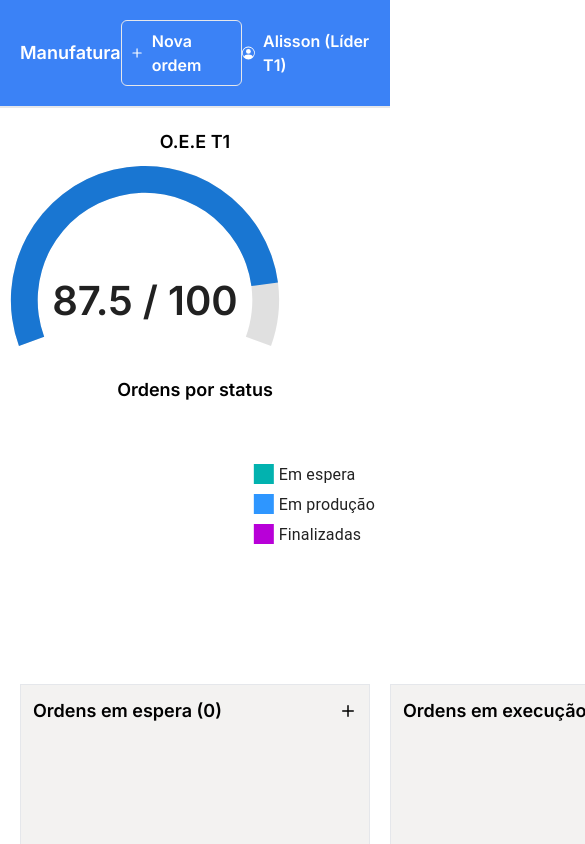
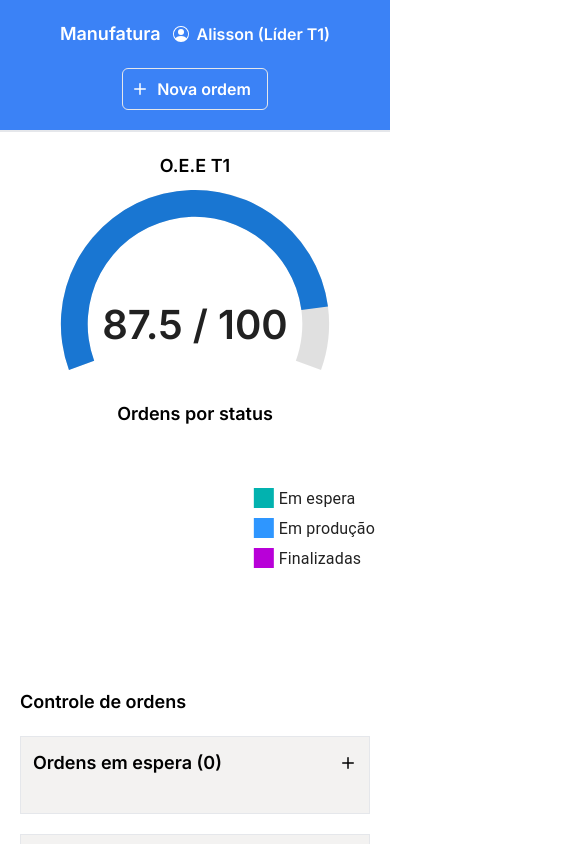
Before and after one commit to JoaoCheddarLima/manufactoring, a Next.js app: page / in a window 390 px wide. Shown: the top 844 px of the page, 585 px wide, since content can reach past the window. Built offline with nearby package versions, Linux system fonts and the light colour scheme.

Commit message:
REFACT: Responsivity

```diff
--- a/app/components/charts/page.tsx
+++ b/app/components/charts/page.tsx
@@ -20,7 +20,7 @@ export default function Charts(
     return (
         <div className='flex flex-col gap-5 justify-center w-full items-center p-5'>
             <div className='flex flex-col gap-5 md:flex-row'>
-                <div className='flex flex-col'>
+                <div className='flex flex-col items-center'>
                     <h1 className='text-center text-lg'>
                         O.E.E T1
                     </h1>
@@ -42,7 +42,7 @@ export default function Charts(
                         height={200}
                     />
                 </div>
-                <div className='flex flex-col'>
+                <div className='flex flex-col items-center'>
                     <h1 className='text-center text-lg'>
                         Ordens por status
                     </h1>
--- a/app/components/kanban/card/page.tsx
+++ b/app/components/kanban/card/page.tsx
@@ -58,7 +58,8 @@ export function KanbanGrid({
     children: React.ReactNode
 }) {
     return (
-        <div className='w-full h-max flex flex-col md:flex-row md:justify-between flex-wrap p-5 gap-5 md:gap-0 font-thin rounded-md'>
+        <div className='w-full h-full flex flex-col font-thin rounded-md p-5 gap-5
+        md:h-max md:flex-row md:justify-between md:gap-0'>
             {children}
         </div>
     );
--- a/app/components/nav/page.tsx
+++ b/app/components/nav/page.tsx
@@ -13,9 +13,20 @@ export default function MainTopNav() {
     const [waitingModalOpen, setWaitingModalOpen] = useState<boolean>(false);
 
     return (
-        <div className='flex justify-between p-5 border-b-2 font-thin bg-blue-500 text-white '>
+        <div className='flex flex-col justify-center items-center gap-5 md:gap-0 md:flex-row md:justify-between p-5 border-b-2 font-thin bg-blue-500 text-white '>
+            <div className='md:hidden flex gap-3'>
+                <Link
+                    className='flex items-center'
+                    href='/'
+                >
+                    <h1 className='text-lg'>
+                        Manufatura
+                    </h1>
+                </Link>
+                <WorkerCard />
+            </div>
             <Link
-                className='flex items-center'
+                className='items-center hidden md:block'
                 href='/'
             >
                 <h1 className='text-lg'>
@@ -40,7 +51,9 @@ export default function MainTopNav() {
                     <OrdemCard />
                 </BaseModal>
             </div>
-            <WorkerCard />
+            <div className='hidden md:block'>
+                <WorkerCard />
+            </div>
         </div>
     );
 }
--- a/app/page.tsx
+++ b/app/page.tsx
@@ -34,9 +34,14 @@ export default function Automaticas() {
             <Charts
                 orders={allOrders}
             />
-            <Kanban
-                orders={allOrders}
-            />
+            <div className='flex flex-col'>
+                <h1 className='text-lg pl-5'>
+                    Controle de ordens
+                </h1>
+                <Kanban
+                    orders={allOrders}
+                />
+            </div>
         </div>
     );
 }
```
